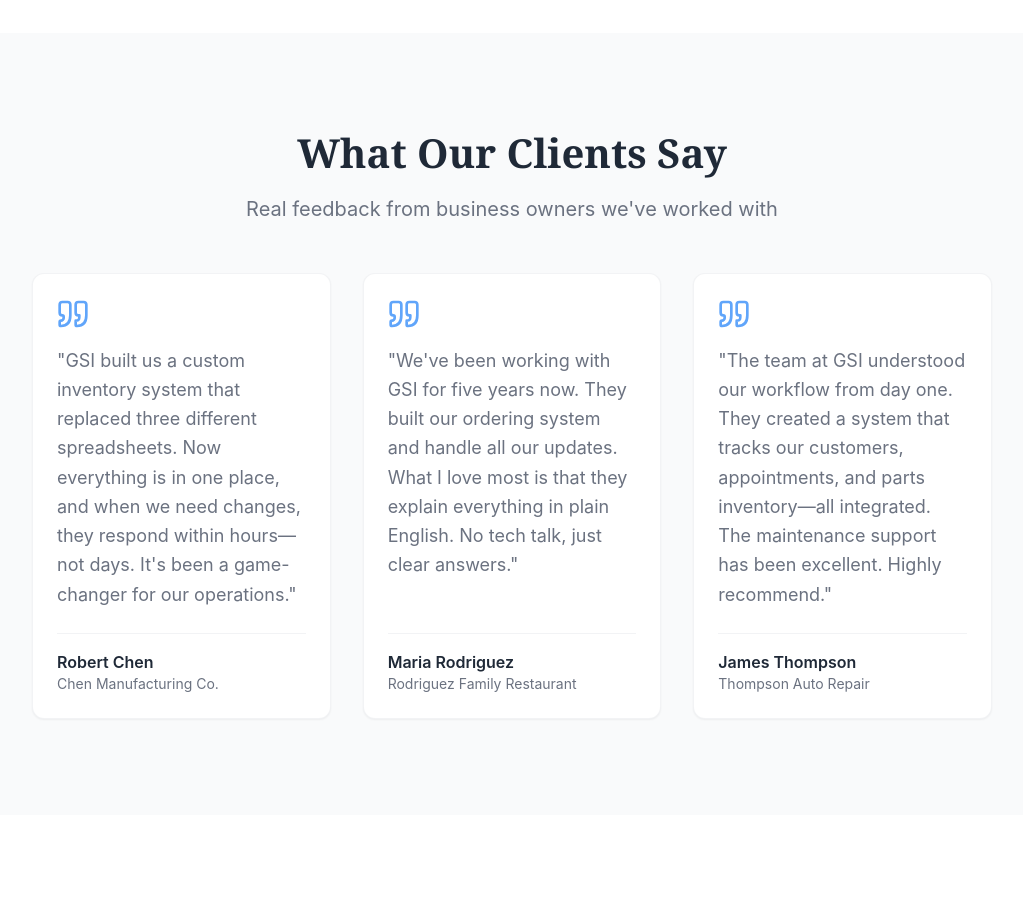
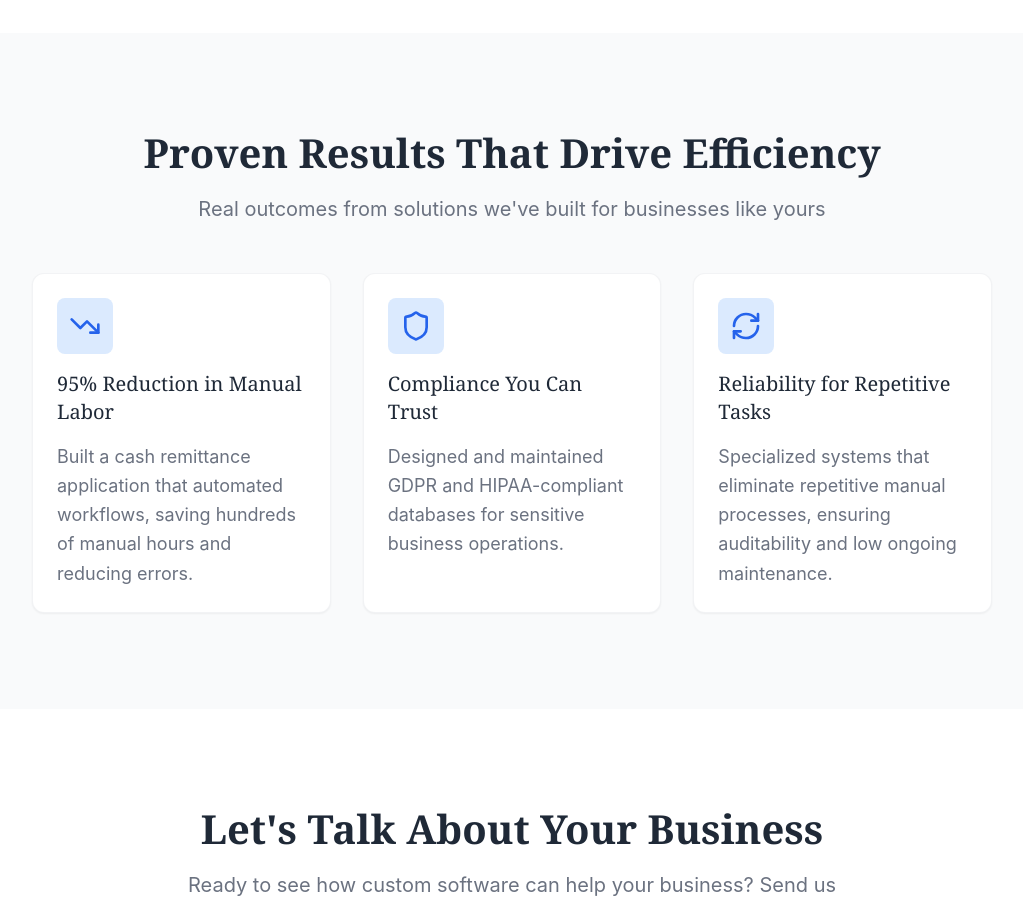
Before and after one commit to GSIntelligence/GSI, a React (Vite) app: page / in a window 1280 px wide. Shown: the part 2000-2907 px from the top of the page, without its empty margins (128-1151 px from the left). Built offline with nearby package versions, Linux system fonts and the light colour scheme.

Commit message:
Replace testimonials with Proven Results section highlighting efficiency outcomes

```diff
--- a/src/components/Testimonials.jsx
+++ b/src/components/Testimonials.jsx
@@ -1,21 +1,21 @@
-import { Quote } from 'lucide-react'
+import { TrendingDown, Shield, RefreshCw } from 'lucide-react'
 
 export const Testimonials = () => {
-  const testimonials = [
+  const results = [
     {
-      name: 'Robert Chen',
-      business: 'Chen Manufacturing Co.',
-      text: 'GSI built us a custom inventory system that replaced three different spreadsheets. Now everything is in one place, and when we need changes, they respond within hours—not days. It\'s been a game-changer for our operations.',
+      icon: TrendingDown,
+      title: '95% Reduction in Manual Labor',
+      description: 'Built a cash remittance application that automated workflows, saving hundreds of manual hours and reducing errors.',
     },
     {
-      name: 'Maria Rodriguez',
-      business: 'Rodriguez Family Restaurant',
-      text: 'We\'ve been working with GSI for five years now. They built our ordering system and handle all our updates. What I love most is that they explain everything in plain English. No tech talk, just clear answers.',
+      icon: Shield,
+      title: 'Compliance You Can Trust',
+      description: 'Designed and maintained GDPR and HIPAA-compliant databases for sensitive business operations.',
     },
     {
-      name: 'James Thompson',
-      business: 'Thompson Auto Repair',
-      text: 'The team at GSI understood our workflow from day one. They created a system that tracks our customers, appointments, and parts inventory—all integrated. The maintenance support has been excellent. Highly recommend.',
+      icon: RefreshCw,
+      title: 'Reliability for Repetitive Tasks',
+      description: 'Specialized systems that eliminate repetitive manual processes, ensuring auditability and low ongoing maintenance.',
     },
   ]
 
@@ -24,29 +24,33 @@ export const Testimonials = () => {
       <div className="container-narrow mx-auto">
         <div className="text-center mb-12">
           <h2 className="font-display text-display-md text-foreground mb-4">
-            What Our Clients Say
+            Proven Results That Drive Efficiency
           </h2>
           <p className="text-body-lg text-muted-foreground max-w-2xl mx-auto">
-            Real feedback from business owners we've worked with
+            Real outcomes from solutions we've built for businesses like yours
           </p>
         </div>
 
         <div className="grid md:grid-cols-3 gap-8">
-          {testimonials.map((testimonial, index) => (
-            <div
-              key={index}
-              className="bg-background rounded-xl p-6 shadow-sm border border-border/50 flex flex-col"
-            >
-              <Quote className="text-primary-400 mb-4" size={32} />
-              <p className="text-body-md text-muted-foreground mb-6 flex-grow leading-relaxed">
-                "{testimonial.text}"
-              </p>
-              <div className="border-t border-border/50 pt-4">
-                <p className="font-semibold text-foreground">{testimonial.name}</p>
-                <p className="text-sm text-muted-foreground">{testimonial.business}</p>
+          {results.map((result, index) => {
+            const Icon = result.icon
+            return (
+              <div
+                key={index}
+                className="bg-background rounded-xl p-6 shadow-sm border border-border/50 flex flex-col"
+              >
+                <div className="p-3 rounded-lg bg-primary-100 w-fit mb-4">
+                  <Icon className="text-primary-600" size={32} />
+                </div>
+                <h3 className="font-display text-xl text-foreground mb-4">
+                  {result.title}
+                </h3>
+                <p className="text-body-md text-muted-foreground flex-grow leading-relaxed">
+                  {result.description}
+                </p>
               </div>
-            </div>
-          ))}
+            )
+          })}
         </div>
       </div>
     </section>
```
